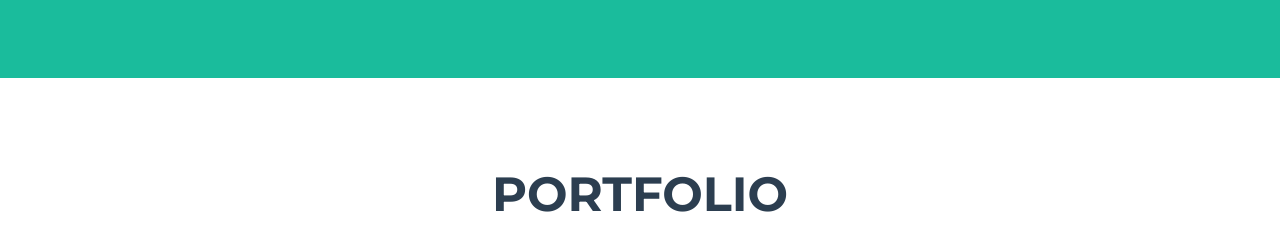
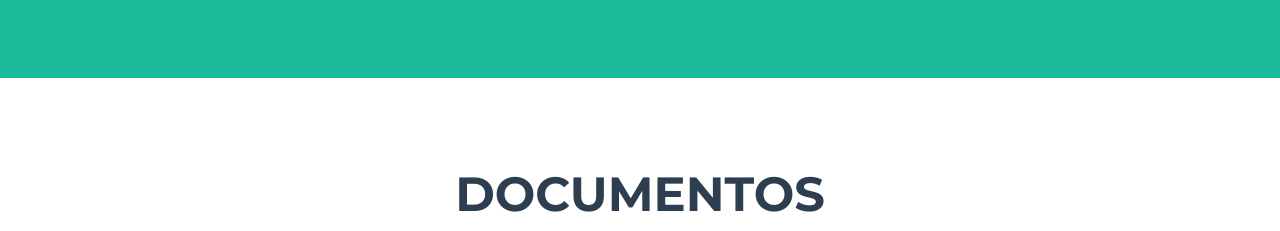
Before and after one commit to jorge-santos-aeof/Projecto1, a plain HTML site: page index.html in a window 1280 px wide. Shown: the part 705-936 px from the top of the page. Drawn offline with nearby package versions, Linux system fonts and the light colour scheme.

Commit message:
Documentos

```diff
--- a/index.html
+++ b/index.html
@@ -55,7 +55,7 @@
         <section class="page-section portfolio" id="portfolio">
             <div class="container">
                 <!-- Portfolio Section Heading-->
-                <h2 class="page-section-heading text-center text-uppercase text-secondary mb-0">Portfolio</h2>
+                <h2 class="page-section-heading text-center text-uppercase text-secondary mb-0">Documentos</h2>
                 <!-- Icon Divider-->
                 <div class="divider-custom">
                     <div class="divider-custom-line"></div>
```
